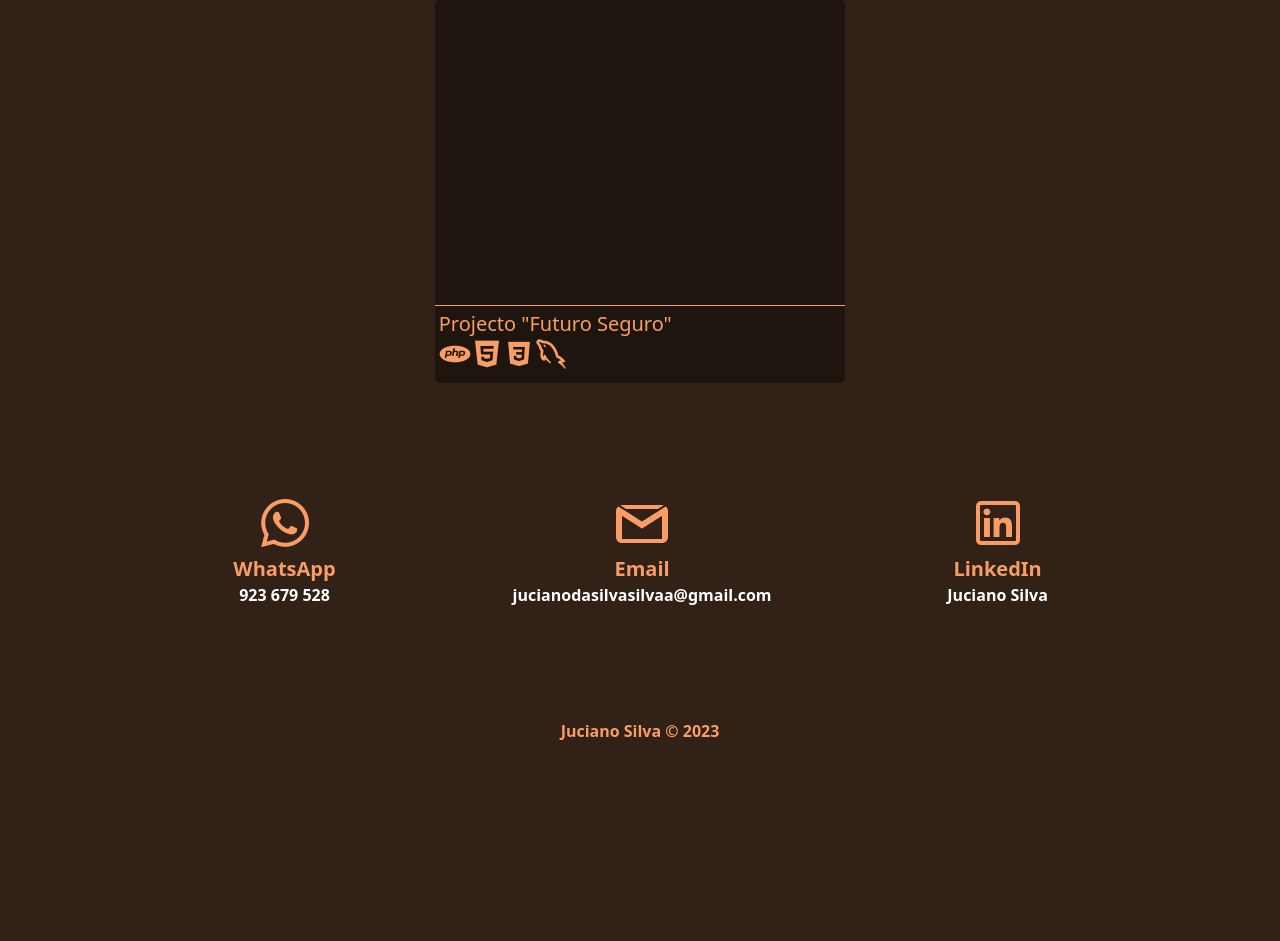
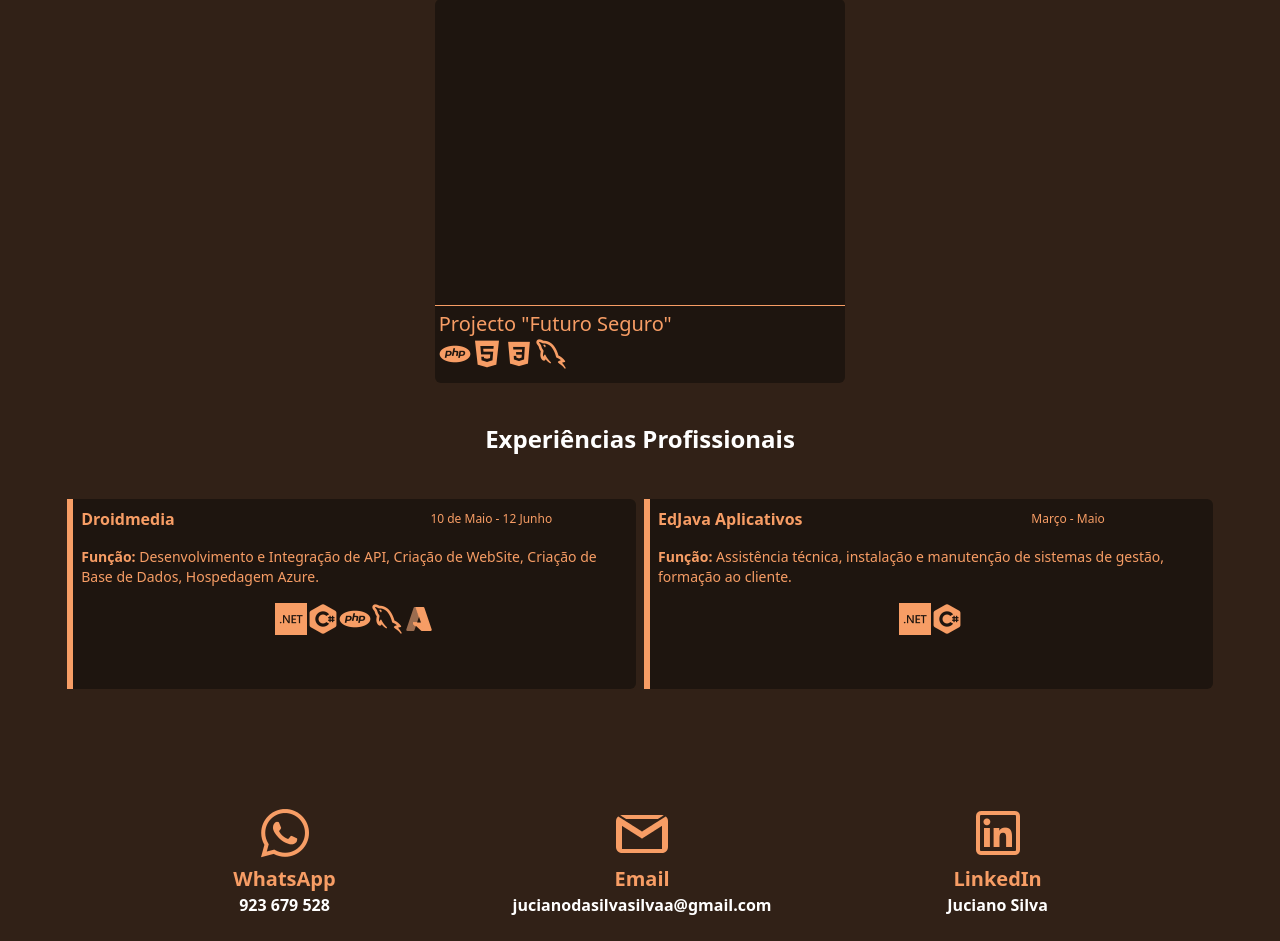
Before and after one commit to JucianoSilva153/portfolio, a PHP site: page / in a window 1280 px wide. Shown: the part 1781-2722 px from the top of the page. Before the commit the page ends 2521 px from the top, so only its background shows below. Run offline with PHP 8.4, Linux system fonts and the light colour scheme.

Commit message:
feat(cards): adicionado cards de experiencias profissionais
Adicionado uma secção inteira, direcionada para mostrar minhas experiencias profissionais. Adicionou-se cards, e nestes cards uma parte oculta que abre usando animações, essa parte contem detalhes sobre a função exercida...

```diff
--- a/css/animações.css
+++ b/css/animações.css
@@ -1,16 +1,47 @@
-
-
-.Subir{
+.Subir {
     animation: init 2s;
 }
 
+.mostrarXP {
+    animation: MostrarXP 0.8s cubic-bezier(0.075, 0.82, 0.165, 1);
+}
+
+.fecharXP{
+    animation: FecharXP 0.8s cubic-bezier(0.075, 0.82, 0.165, 1) forwards;
+}
+
 @keyframes init {
-    from{
+    from {
         transform: translateY(30px);
         opacity: 0;
     }
 
-    to{
+    to {
         opacity: 1;
     }
 }
+
+
+@keyframes MostrarXP {
+    0% {
+        transform: scaleX(0%);
+        transform-origin: left center;
+    }
+
+    100% {
+        transform: scaleX(100%);
+        transform-origin: left center;
+    }
+}
+
+@keyframes FecharXP {
+    0% {
+        transform: scaleX(100%);
+        transform-origin: left center;
+    }
+
+    100% {
+        transform: scaleX(0%);
+        transform-origin: left center;
+    }
+}
--- a/dist/output.css
+++ b/dist/output.css
@@ -627,12 +627,32 @@ video {
   inset-inline-end: 0.25rem;
 }
 
+.top-0 {
+  top: 0px;
+}
+
 .isolate {
   isolation: isolate;
 }
 
 .isolation-auto {
   isolation: auto;
+}
+
+.z-\[1000\] {
+  z-index: 1000;
+}
+
+.z-0 {
+  z-index: 0;
+}
+
+.z-\[1\] {
+  z-index: 1;
+}
+
+.z-10 {
+  z-index: 10;
 }
 
 .float-right {
@@ -676,10 +696,18 @@ video {
   margin-bottom: 5rem;
 }
 
+.mb-2 {
+  margin-bottom: 0.5rem;
+}
+
 .mb-8 {
   margin-bottom: 2rem;
 }
 
+.mb-auto {
+  margin-bottom: auto;
+}
+
 .mt-10 {
   margin-top: 2.5rem;
 }
@@ -694,6 +722,14 @@ video {
 
 .mt-6 {
   margin-top: 1.5rem;
+}
+
+.mt-8 {
+  margin-top: 2rem;
+}
+
+.mt-auto {
+  margin-top: auto;
 }
 
 .box-border {
@@ -811,6 +847,10 @@ video {
   height: 24rem;
 }
 
+.h-\[190px\] {
+  height: 190px;
+}
+
 .h-full {
   height: 100%;
 }
@@ -821,6 +861,10 @@ video {
 
 .w-14 {
   width: 3.5rem;
+}
+
+.w-2\/4 {
+  width: 50%;
 }
 
 .w-28 {
@@ -1689,6 +1733,11 @@ video {
   border-bottom-right-radius: 0.25rem;
 }
 
+.rounded-r-md {
+  border-top-right-radius: 0.375rem;
+  border-bottom-right-radius: 0.375rem;
+}
+
 .rounded-s {
   border-start-start-radius: 0.25rem;
   border-end-start-radius: 0.25rem;
@@ -1773,6 +1822,10 @@ video {
   border-left-width: 1px;
 }
 
+.border-l-\[6px\] {
+  border-left-width: 6px;
+}
+
 .border-r {
   border-right-width: 1px;
 }
@@ -2057,11 +2110,21 @@ video {
   line-height: 1.75rem;
 }
 
+.text-sm {
+  font-size: 0.875rem;
+  line-height: 1.25rem;
+}
+
 .text-xl {
   font-size: 1.25rem;
   line-height: 1.75rem;
 }
 
+.text-xs {
+  font-size: 0.75rem;
+  line-height: 1rem;
+}
+
 .font-bold {
   font-weight: 700;
 }
@@ -2157,6 +2220,11 @@ video {
   color: rgb(166 176 181 / var(--tw-text-opacity));
 }
 
+.text-FundoCards {
+  --tw-text-opacity: 1;
+  color: rgb(30 21 15 / var(--tw-text-opacity));
+}
+
 .text-\[\#336699\]\/\[\.35\] {
   color: rgb(51 102 153 / .35);
 }
@@ -2209,6 +2277,10 @@ video {
 
 .opacity-0 {
   opacity: 0;
+}
+
+.opacity-100 {
+  opacity: 1;
 }
 
 .bg-blend-normal {
@@ -2582,6 +2654,10 @@ video {
     display: flex;
   }
 
+  .md\:w-\[45\%\] {
+    width: 45%;
+  }
+
   .md\:items-center {
     align-items: center;
   }
--- a/index.html
+++ b/index.html
@@ -8,13 +8,14 @@
   <meta name="description"
     content="Seja Bem-vindo ao meu Portfólio! Eu sou Juciano Silva esteja a vontadade para entrar em contacto">
   <link rel="stylesheet" href="./dist/output.css" />
+  <link rel="stylesheet" href="./css/animações.css" />
   <title>Juciano Silva - Portfólio</title>
 </head>
 
 <body class="bg-Fundo">
   <header>
     <div
-      class="flex items-center justify-center text-CorTextEnfase h-14 border-b-2 fixed w-full border-b-CorPrincipal bg-Fundo">
+      class="flex z-10 items-center justify-center text-CorTextEnfase h-14 border-b-2 fixed w-full border-b-CorPrincipal bg-Fundo">
       <!-- <div id="logoJucs" class="items-center justify-center w-1/12">
         <img src="./Assets/Images/Logo Min.png" alt="">
       </div> -->
@@ -29,7 +30,7 @@
 
   <main>
     <section id="geral" class=" ">
-      <div id="apresentacao" class="pt-10 flex flex-wrap lg:flex-nowrap w-full lg:p-16 transition">
+      <div id="apresentacao" class=" pt-10 flex flex-wrap lg:flex-nowrap w-full lg:p-16 transition">
         <div class="lg:w-2/4">
           <a href="" target="_blank">
             <img src="./Assets/Images/Bolha01.png" alt="" />
@@ -58,7 +59,8 @@
         <p class="text-CorTexto text-justify m-2 text-lg lg:text-center">
           Desenvolvedor Full-Stack Júnior e Técnico Médio de Informática, com experiência em .NET ,
           usando frameworks como ASP.NET Core, Blazor, MAUI e WindowsForm. Tenho também experiência em desenvolvimento
-          de websites usando PHP. Já trabalhei também com alguns frameworks CSS como TailwindCSS, Bootstrap e Material. Sou apaixonado
+          de websites usando PHP. Já trabalhei também com alguns frameworks CSS como TailwindCSS, Bootstrap e Material.
+          Sou apaixonado
           pelo desenvolvimento de Software para resolução de Problemas reais que
           possam ajudar o mundo tecnológico.
         </p>
@@ -157,7 +159,8 @@
             <div class="border-b border-b-CorPrincipal h-4/5 bg-PJ01">
               <div
                 class="w-full h-full flex items-center text-CorTextEnfase font-semibold text-lg p-2 justify-center opacity-0 hover:opacity-100 transition-opacity hover:bg-opacity-70 hover:bg-FundoCards">
-                <p class=" text-center">Biblioteca para validação de dados como número de telemóvel, bilhete de identidade. Também possibilita gerar senhas seguras.</p>
+                <p class=" text-center">Biblioteca para validação de dados como número de telemóvel, bilhete de
+                  identidade. Também possibilita gerar senhas seguras.</p>
               </div>
             </div>
             <div class="p-1 flex flex-wrap items-center">
@@ -178,7 +181,8 @@
               <div
                 class="w-full h-full flex items-center text-CorTextEnfase font-semibold text-lg p-2 justify-center opacity-0 hover:opacity-100 transition-opacity hover:bg-opacity-70 hover:bg-FundoCards">
                 <p class="text-center">Ecommerce para auxiliar em serviços de
-                  pastelaria. Nele é possível, fazer encomendas de produtos, criar carrinhos, deixar feedbacks e muito mais.</p>
+                  pastelaria. Nele é possível, fazer encomendas de produtos, criar carrinhos, deixar feedbacks e muito
+                  mais.</p>
               </div>
             </div>
             <div class="p-1 flex flex-wrap items-center">
@@ -229,6 +233,74 @@
         </div>
       </div>
     </section>
+    <section id="xp">
+      <h1 class="text-CorTextEnfase mb-8 mt-8 text-center text-2xl font-bold">Experiências Profissionais</h1>
+      <div class="  w-full p-2 text-CorPrincipal flex flex-wrap justify-center items-center ">
+        <div id="xpDevmedia"
+          class=" relative m-1 w-full h-[190px] md:w-[45%] bg-FundoCards border-l-[6px] rounded-r-md border-CorPrincipal ">
+          <div class=" flex w-full p-2">
+            <h1 class=" w-2/4 font-bold">Droidmedia</h1>
+            <h2 class=" w-2/4 text-xs flex justify-center items-center">10 de Maio - 12 Junho</h2>
+          </div>
+          <div class="p-2 text-sm mb-2">
+            <span class="font-bold">Função:</span>
+            Desenvolvimento e Integração de API, Criação de WebSite, Criação de Base de Dados, Hospedagem Azure.
+          </div>
+          <div id="infoXpDevmedia"
+            class=" absolute top-0 flex items-center justify-center opacity-0 p-2 bg-CorPrincipal w-full h-full text-FundoCards text-center mt-auto mb-auto">
+            <p id="textoXP" class=" text-xs">Durante o meu tempo dentro da empresa Droidmedia integrei uma equipa para o
+              desenvolvimento de uma plataforma de Lançamento de Notas para Alunos. Trabalhei directamente
+              da criação de uma API para o tratamento da transmissão das notas usando ASP.NET e também do WebSite que
+              seria integrado
+              com a API para acesso dos alunos com PHP no backend e TailwindCSS frontend.
+            </p>
+          </div>
+          <div class="w-full flex items-center justify-center">
+            <span class="w-8">
+              <img src="./Assets/Icons/icoDotnet.png" alt="" class="w-full" />
+            </span>
+            <span class="w-8">
+              <img src="./Assets/Icons/icoCsharp.png" alt="" class="w-full" />
+            </span>
+            <span class="w-8">
+              <img src="./Assets/Icons/icoPHP.png" alt="" class="w-full" />
+            </span>
+            <span class="w-8">
+              <img src="./Assets/Icons/icoMySQL.png" alt="" class="w-full" />
+            </span>
+            <span class="w-8">
+              <img src="./Assets/Icons/icoAzure.png" alt="" class="w-full" />
+            </span>
+          </div>
+        </div>
+        <div id="xpEdjava"
+          class=" relative z-0 m-1 w-full h-[190px] md:w-[45%] bg-FundoCards border-l-[6px] rounded-r-md border-CorPrincipal ">
+          <div class=" flex w-full p-2">
+            <h1 class=" w-2/4 font-bold">EdJava Aplicativos</h1>
+            <h2 class=" w-2/4 text-xs flex justify-center items-center">Março - Maio</h2>
+          </div>
+          <div class="p-2 text-sm mb-2">
+            <span class="font-bold">Função:</span>
+            Assistência técnica, instalação e manutenção de sistemas de gestão, formação ao cliente.
+          </div>
+          <div id="infoEdjava"
+            class=" absolute top-0 flex items-center justify-center opacity-0 p-2 bg-CorPrincipal w-full h-full text-FundoCards text-center mt-auto mb-auto">
+            <p id="textoXPEdjava" class=" text-xs">Na empresa Edjava, trabalhei como Técnico de sistemas, trabalhando
+              diretamente com o sistema ERP que a empresa fornece
+              aos seus cliente, fazendo sua instalação, suporte ao cliente e Formação.
+            </p>
+          </div>
+          <div class="w-full flex items-center justify-center">
+            <span class="w-8">
+              <img src="./Assets/Icons/icoDotnet.png" alt="" class="w-full" />
+            </span>
+            <span class="w-8">
+              <img src="./Assets/Icons/icoCsharp.png" alt="" class="w-full" />
+            </span>
+          </div>
+        </div>
+      </div>
+    </section>
     <section id="contactos"
       class=" my-20 lg:flex md:flex md:justify-center lg:justify-center md:items-center lg:item-center">
       <div class="p-5">
@@ -272,6 +344,47 @@
       </div>
     </section>
   </footer>
+
+  <script>
+
+    let aMostra = false;
+
+    document.getElementById("xpDevmedia").addEventListener("click", () => {
+      if (aMostra) {
+        document.getElementById("infoXpDevmedia").classList.add("fecharXP");
+        document.getElementById("infoXpDevmedia").classList.remove("opacity-100");
+        document.getElementById("infoXpDevmedia").classList.remove("mostrarXP");
+        document.getElementById("textoXP").classList.add("hidden");
+        //document.getElementById("infoXpDevmedia").classList.add("opacity-0");
+        aMostra = false;
+      } else {
+        document.getElementById("infoXpDevmedia").classList.add("opacity-100");
+        document.getElementById("infoXpDevmedia").classList.add("mostrarXP");
+        document.getElementById("infoXpDevmedia").classList.remove("opacity-0");
+        document.getElementById("infoXpDevmedia").classList.remove("fecharXP");
+        document.getElementById("textoXP").classList.remove("hidden");
+        aMostra = true;
+      }
+    });
+
+    document.getElementById("xpEdjava").addEventListener("click", () => {
+      if (aMostra) {
+        document.getElementById("infoEdjava").classList.add("fecharXP");
+        document.getElementById("infoEdjava").classList.remove("opacity-100");
+        document.getElementById("infoEdjava").classList.remove("mostrarXP");
+        document.getElementById("textoXPEdjava").classList.add("hidden");
+        //document.getElementById("infoXpDevmedia").classList.add("opacity-0");
+        aMostra = false;
+      } else {
+        document.getElementById("infoEdjava").classList.add("opacity-100");
+        document.getElementById("infoEdjava").classList.add("mostrarXP");
+        document.getElementById("infoEdjava").classList.remove("opacity-0");
+        document.getElementById("infoEdjava").classList.remove("fecharXP");
+        document.getElementById("textoXPEdjava").classList.remove("hidden");
+        aMostra = true;
+      }
+    })
+  </script>
 </body>
 
 </html>
```
